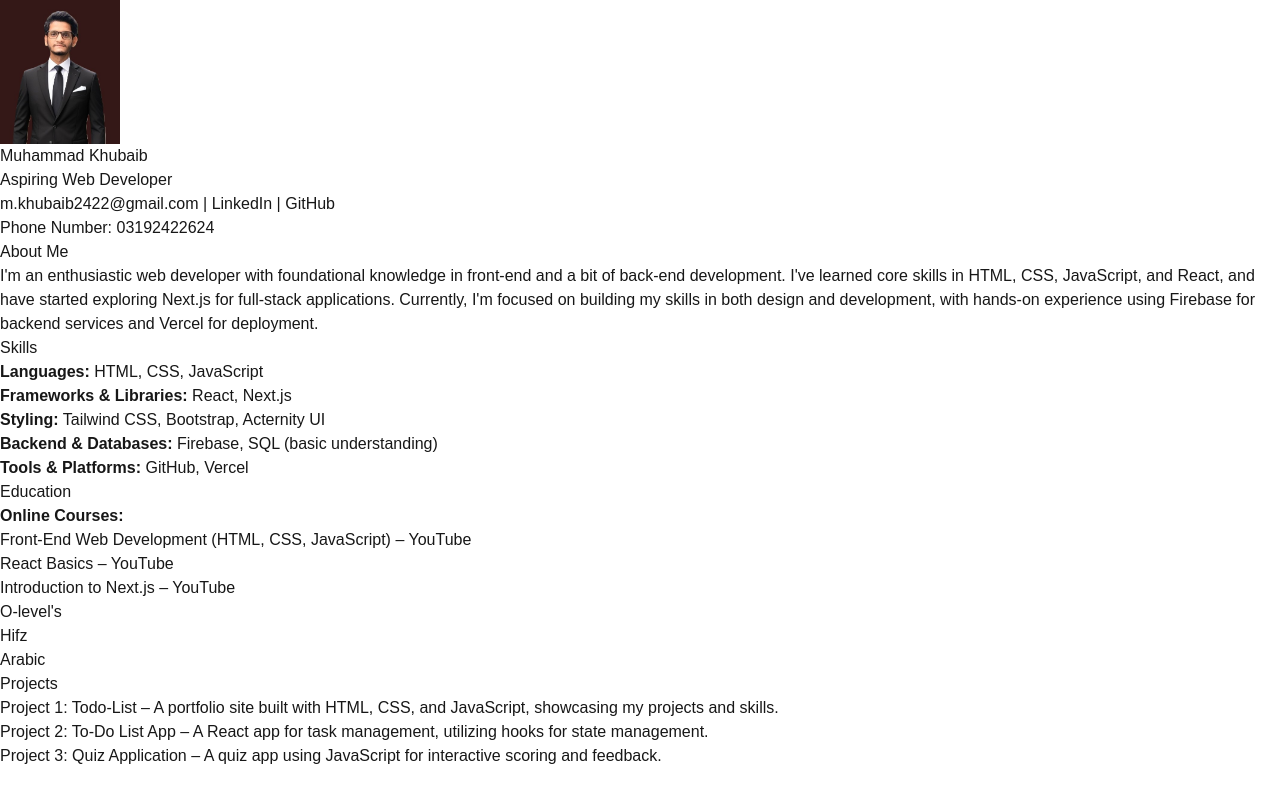
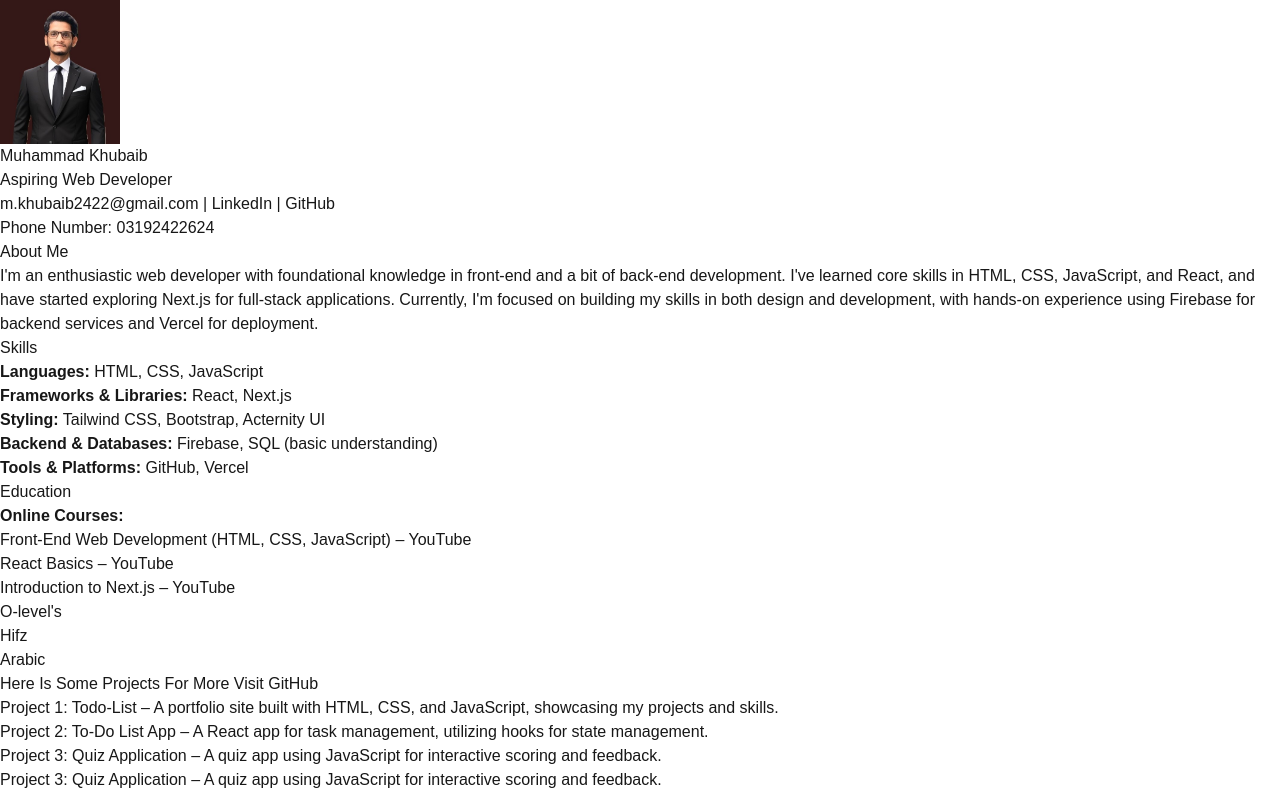
Before and after one commit to M-Khubab/Cv, a Next.js app: page / in a window 1280 px wide. Built offline with nearby package versions, Linux system fonts and the light colour scheme.

Commit message:
Added Projects section with GitHub links

```diff
--- a/src/pages/index.js
+++ b/src/pages/index.js
@@ -86,20 +86,25 @@ export default function Home() {
 
          {/* Projects Section */}
          <section className="mb-8">
-          <h2 className="text-2xl font-semibold text-gray-800 border-b pb-2">Projects</h2>
+          <h2 className="text-2xl font-semibold text-gray-800 border-b pb-2">Here Is Some Projects For More Visit GitHub</h2>
           <ul className="list-disc list-inside text-gray-700 mt-2">
             <li>
-              <a href="https://github.com/M.Khubaib/Todo-List" target="_blank" className="text-blue-500 hover:underline">
+              <a href="https://github.com/M-Khubab/Todo-List" target="_blank" className="text-blue-500 hover:underline">
                 Project 1: Todo-List
               </a> – A portfolio site built with HTML, CSS, and JavaScript, showcasing my projects and skills.
             </li>
             <li>
-              <a href="https://github.com/M-Khubab/project2" target="_blank" className="text-blue-500 hover:underline">
+              <a href="https://github.com/M-Khubab/business-website" target="_blank" className="text-blue-500 hover:underline">
                 Project 2: To-Do List App
               </a> – A React app for task management, utilizing hooks for state management.
             </li>
             <li>
-              <a href="https://github.com/M-Khubab/project3" target="_blank" className="text-blue-500 hover:underline">
+              <a href="https://github.com/M-Khubab/next-website" target="_blank" className="text-blue-500 hover:underline">
+                Project 3: Quiz Application
+              </a> – A quiz app using JavaScript for interactive scoring and feedback.
+            </li>
+            <li>
+              <a href="https://github.com/M-Khubab/next-website" target="_blank" className="text-blue-500 hover:underline">
                 Project 3: Quiz Application
               </a> – A quiz app using JavaScript for interactive scoring and feedback.
             </li>
```
